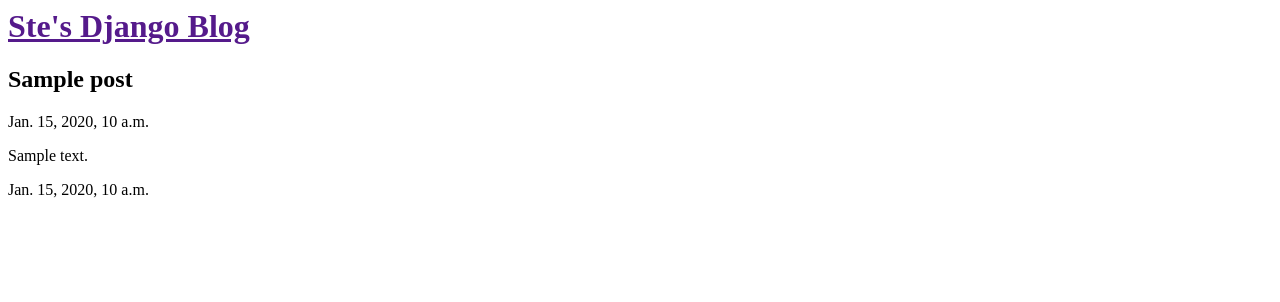
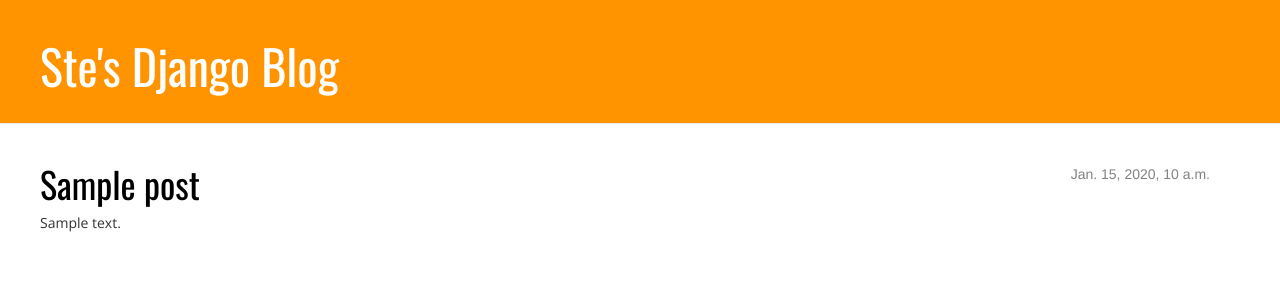
Before and after one commit to ShotsOnTarget/my-django-blog, a Django app: page / in a window 1280 px wide. Shown: the top 302 px of the page. Run offline with Django 3.2, Linux system fonts and the light colour scheme; tables that the repository leaves empty hold one stand-in row (values such as "Sample post"); some libraries are stand-ins or nearby versions.

Commit message:
added for post_detail

```diff
--- /dev/null
+++ b/blog/static/css/blog.css
@@ -0,0 +1,50 @@
+.page-header {
+    background-color: #ff9400;
+    margin-top: 0;
+    padding: 20px 20px 20px 40px;
+}
+
+.page-header h1, .page-header h1 a, .page-header h1 a:visited, .page-header h1 a:active {
+    color: #ffffff;
+    font-size: 36pt;
+    text-decoration: none;
+}
+
+.content {
+    margin-left: 40px;
+}
+
+h1, h2, h3, h4 {
+    font-family: 'Oswald', cursive;
+}
+
+p {
+font-family: 'Open Sans'}
+
+.date {
+    float: right;
+    color: #828282;
+}
+
+.save {
+    float: right;
+}
+
+.post-form textarea, .post-form input {
+    width: 100%;
+}
+
+.top-menu, .top-menu:hover, .top-menu:visited {
+    color: #ffffff;
+    float: right;
+    font-size: 26pt;
+    margin-right: 20px;
+}
+
+.post {
+    margin-bottom: 70px;
+}
+
+.post h1 a, .post h1 a:visited {
+    color: #000000;
+}
--- /dev/null
+++ b/blog/templates/blog/base.html
@@ -0,0 +1,30 @@
+{% load staticfiles %}
+
+<html>
+    <head>
+        <title>Ste's Django Blog</title>
+
+        <link rel="stylesheet" href="//maxcdn.bootstrapcdn.com/bootstrap/3.2.0/css/bootstrap.min.css">
+        <link rel="stylesheet" href="//maxcdn.bootstrapcdn.com/bootstrap/3.2.0/css/bootstrap-theme.min.css">
+        <link rel="stylesheet" href="{% static 'css/blog.css' %}">
+
+        <link href='http://fonts.googleapis.com/css?family=Oswald' rel='stylesheet' type='text/css'>
+        <link href='http://fonts.googleapis.com/css?family=Oswald|Open+Sans:300' rel='stylesheet' type='text/css'>
+
+    </head>
+    <body>
+        <div class="page-header">
+            <h1><a href="">Ste's Django Blog</a></h1>
+        </div>
+        <div class="content container">
+            <div class="row">
+                <div class-"col-md-8">
+                    {% block content %}
+                    {% endblock %}
+                </div>
+            </div>
+        </div>
+
+
+    </body>
+</html>
--- a/blog/templates/blog/post_list.html
+++ b/blog/templates/blog/post_list.html
@@ -1,22 +1,14 @@
-<html>
-    <head>
-        <title>Ste's Blog</title>
-    </head>
-    <body>
-        <div>
-            <h1><a href="">Ste's Django Blog</a></h1>
+{% extends 'blog/base.html' %}
+
+{% block content %}
+
+    {% for post in posts %}
+        <div class="post">
+            <div class="date">
+                {{post.created_date}}
+            </div>
+            <h1><a href="{% url 'blog.views.post_detail' pk=post.pk %}">{{ post.title}} </a></h1>
+            <p>{{ post.text }} </p>
         </div>
-
-        {% for post in posts %}
-            <div>
-                <h2>{{ post.title}} </h2>
-                <p> {{post.created_date}} </p>
-                <p>{{ post.text }} </p>
-                <p> {{post.published_date}} </p>
-
-            </div>
-        {% endfor %}
-
-
-    </body>
-</html>
+    {% endfor %}
+ {% endblock content %}
--- a/blog/urls.py
+++ b/blog/urls.py
@@ -4,4 +4,5 @@
 
 urlpatterns = [
     url(r'^$', views.post_list),
+    url(r'^post/(?P<pk>[0-9]+)/$', views.post_detail),
 ]
--- a/blog/views.py
+++ b/blog/views.py
@@ -1,7 +1,11 @@
-from django.shortcuts import render
+from django.shortcuts import render, get_object_or_404
 from django.utils import timezone
 from .models import Post
 
 def post_list(request):
     posts = Post.objects.all()
     return render(request, 'blog/post_list.html', {'posts':posts})
+
+def post_detail(request, pk):
+    post = get_object_or_404(Post, pk=pk)
+    return render(request, 'blog/post_detail.html', {'post':post})
```
Also changed, not shown: blog/templates/blog/post_detail.html (added, +13 -0 lines).
